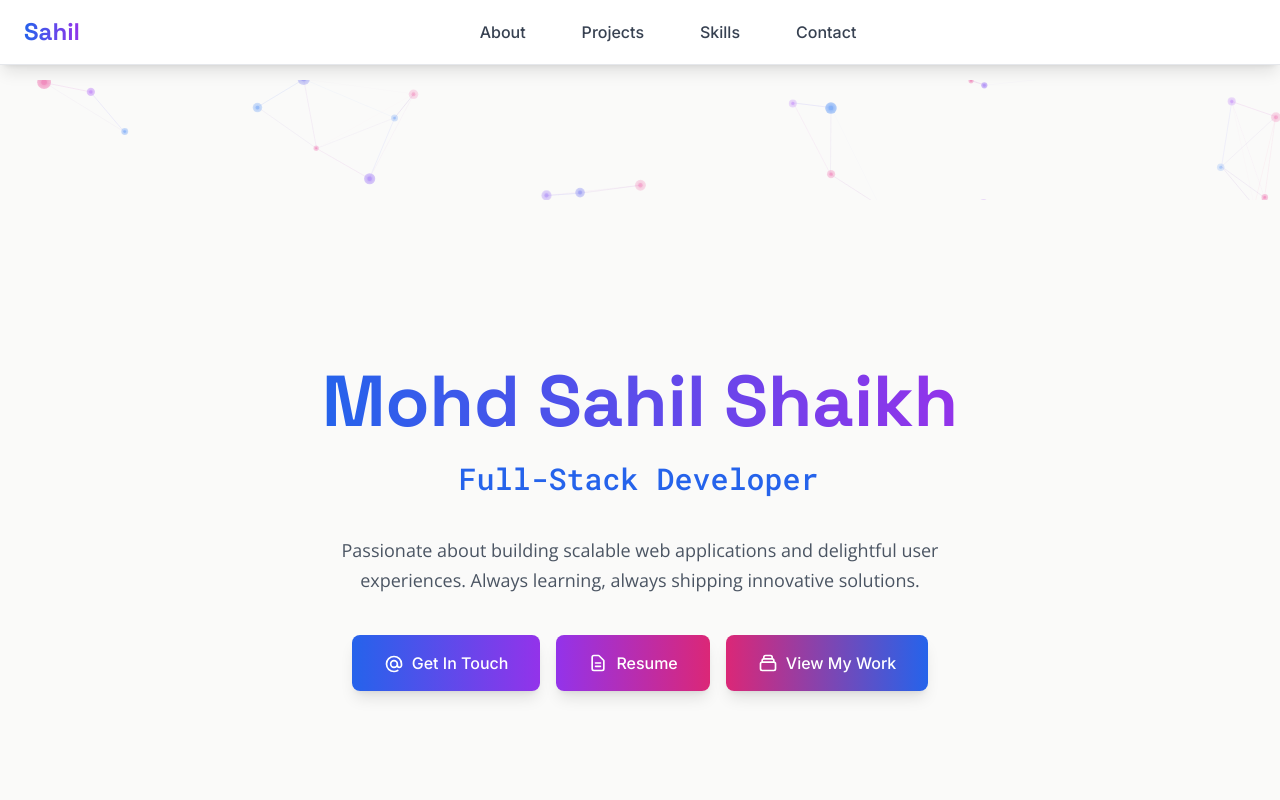
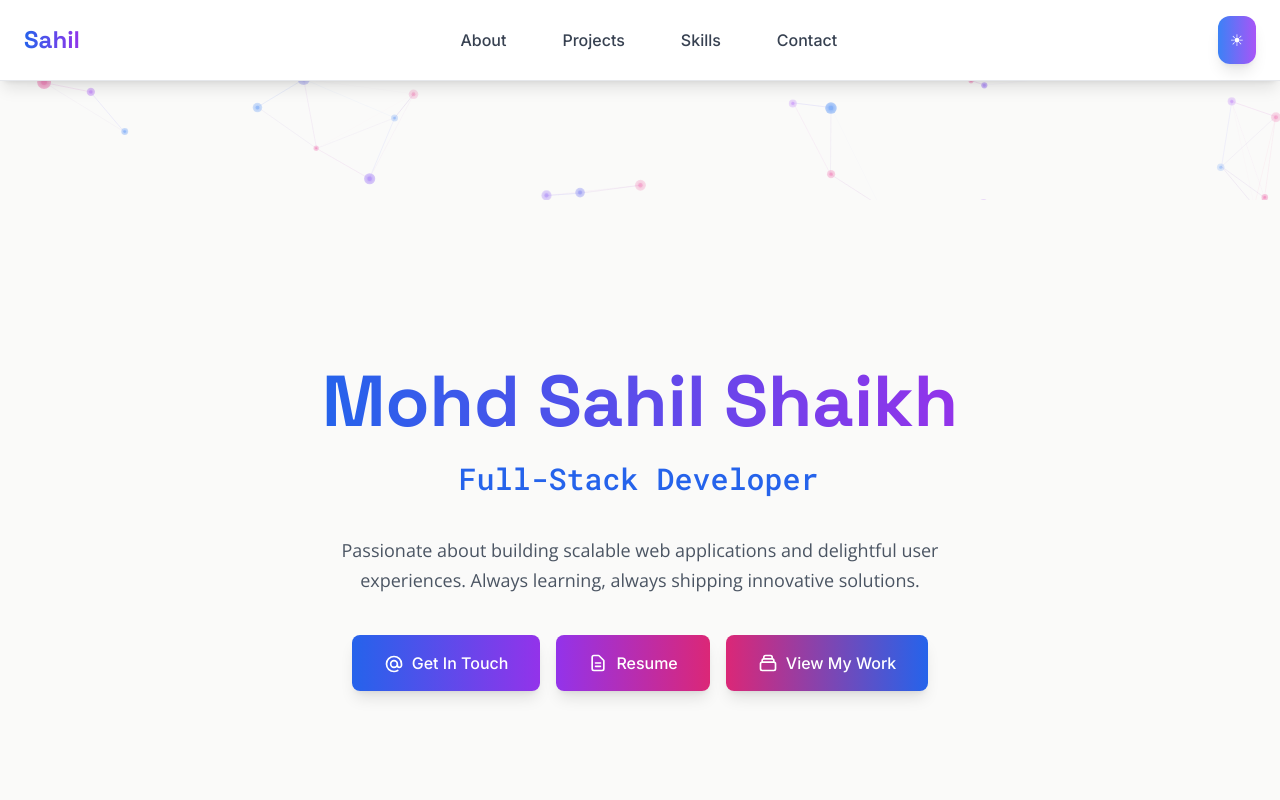
Before and after one commit to sahilshaikhh202/Sahil-Portfolio, a React (Vite) app: page / in a window 1280 px wide. Shown: the top 800 px of the page. Built offline with nearby package versions, Linux system fonts and the light colour scheme.

Commit message:
11th Commit

```diff
--- a/src/components/Header.jsx
+++ b/src/components/Header.jsx
@@ -38,13 +38,13 @@ export default function Header({ darkMode, toggleDarkMode }) {
 
         <div className="flex items-center gap-4">
           {/* Enhanced dark mode toggle */}
-          {/* <button
+          <button
             aria-label="Toggle dark mode"
             onClick={toggleDarkMode}
             className="p-3 rounded-xl bg-gradient-to-r from-blue-500 to-purple-500 hover:from-blue-600 hover:to-purple-600 text-white shadow-lg hover:scale-110 hover:shadow-xl transition-all duration-300"
           >
-            {darkMode ? "🌙" : "☀️"}
-          </button> */}
+            {darkMode ? "⏾" : "☀︎"}
+          </button>
 
           {/* Enhanced mobile menu button */}
           <button
```
